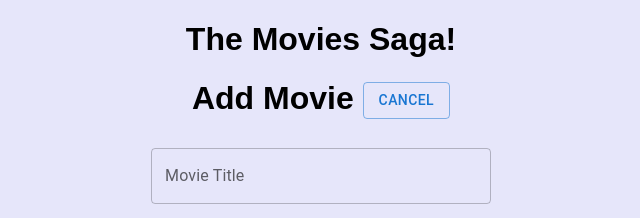
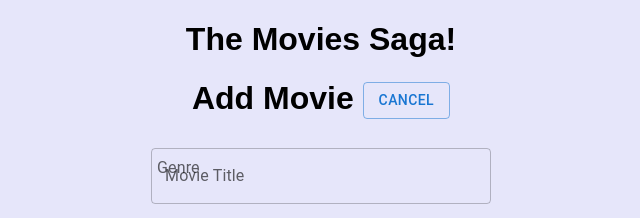
Before and after one commit to IsiahSmith/PrimeAcademy-weekend-movie-sagas, a React (Create React App) app: page /#/addMovie in a window 1280 px wide. Shown: the top 218 px of the page, without its empty margins (319-959 px from the left). Built offline with nearby package versions, Linux system fonts and the light colour scheme; no server answers.

Commit message:
final mui changes

```diff
--- a/src/components/AddMovie/AddMovie.jsx
+++ b/src/components/AddMovie/AddMovie.jsx
@@ -6,6 +6,7 @@ import Button from '@mui/material/Button';
 import MenuItem from '@mui/material/MenuItem';
 import Select from '@mui/material/Select';
 import FormControl from '@mui/material/FormControl';
+import InputLabel from '@mui/material/InputLabel';
 
 function AddMovie() {
     let [title, setTitle] = useState('')
@@ -55,9 +56,10 @@ function AddMovie() {
                     label="Movie Description"
                     onChange={(event) => setDescription(event.target.value)}
                 />
+                <InputLabel id="genre-select">Genre</InputLabel>
                 <Select
                     sx={{ m: 1}}
-                    id="genre-select"
+                    labelId="genre-select"
                     value={genre_id}
                     label="Genre"
                     onChange={(event) => setGenre_id(event.target.value)}>
```
